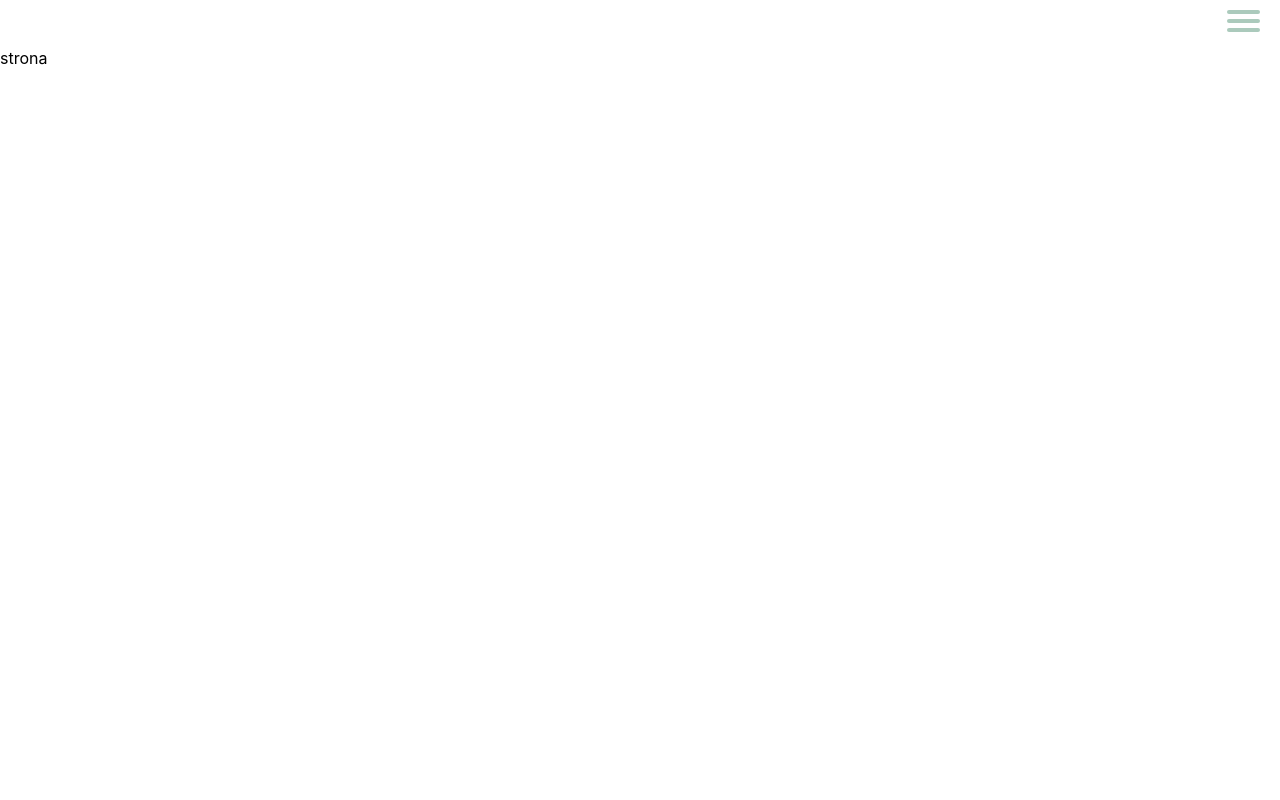
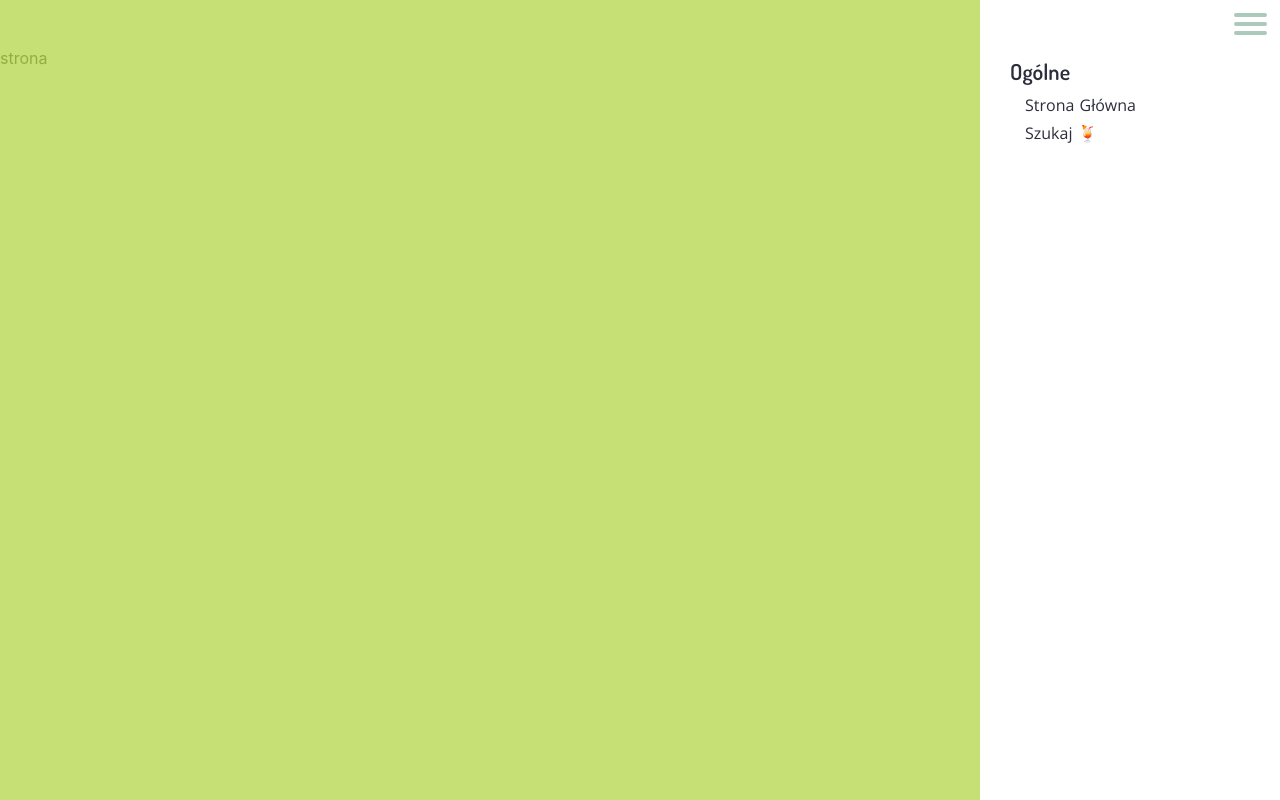
Before and after one commit to kanapka94/praca_magisterska_nuxt, a Nuxt app: page / in a window 1280 px wide. Built offline with nearby package versions, Linux system fonts and the light colour scheme.

Commit message:
Create left menu

```diff
--- a/assets/scss/_mixins.scss
+++ b/assets/scss/_mixins.scss
@@ -0,0 +1,11 @@
+@mixin font-primary($font-size: 24px, $color: #2d2d3c) {
+  font-family: 'Dosis', sans-serif;
+  font-size: $font-size;
+  color: $color;
+}
+
+@mixin font-secondary($font-size: 16px, $color: #2d2d3c) {
+  font-family: 'Open Sans', sans-serif;
+  font-size: $font-size;
+  color: $color;
+}
--- a/assets/scss/_vars.scss
+++ b/assets/scss/_vars.scss
@@ -0,0 +1,3 @@
+// colors
+$green: #bada55;
+$blue-dark: #2d2d3c;
--- /dev/null
+++ b/components/general/Link.vue
@@ -0,0 +1,42 @@
+<template>
+  <nuxt-link :to="href" class="link">
+    <slot/>
+  </nuxt-link>
+</template>
+
+<script>
+  export default {
+    name: 'LinkComponent',
+    props: {
+      href: {
+        type: String,
+        default: ''
+      }
+    }
+  }
+</script>
+
+<style lang="scss" scoped>
+  .link {
+    @include font-secondary;
+    text-decoration: none;
+    overflow: hidden;
+
+    &::after {
+      content: '';
+      display: block;
+      width: 100%;
+      height: 2px;
+      margin-top: 4px;
+      background-color: $green;
+      transform: translate(-100%, 0);
+      transition: transform 0.5s cubic-bezier(0.77,0.2,0.05,1.0);
+    }
+  }
+
+  .link:hover {
+    &::after {
+      transform: none;
+    }
+  }
+</style>
--- a/components/general/TheMenu/Burger.vue
+++ b/components/general/TheMenu/Burger.vue
@@ -27,6 +27,12 @@
 <style lang="scss" scoped>
   .burger {
     position: relative;
+    width: 40px;
+    height: 32px;
+    display: flex;
+    flex-direction: column;
+    align-items: center;
+    justify-content: center;
   }
 
   .checkbox {
@@ -42,23 +48,20 @@
     &:checked ~ span {
       background-color: #232323;
       opacity: 1;
-      transform: rotate(45deg) translate(-2px, -1px);
+      transform: rotate(45deg);
 
       &:nth-last-child(2) {
-        transform: rotate(-45deg) translate(0, -1px);
+        opacity: 0;
+        transform: rotate(0deg) scale(0.2, 0.2);
       }
 
-      &:nth-last-child(3) {
-        opacity: 0;
-        transform: rotate(0deg) scale(0.2, 0.2);
+      &:nth-last-child(1) {
+        transform: rotate(-45deg) translate(0, 1px);
       }
     }
   }
 
   span {
-    position: relative;
-    top: 10px;
-    right: 10px;
     width: 33px;
     height: 4px;
     margin-bottom: 5px;
@@ -75,7 +78,7 @@
       transform-origin: 0 0;
     }
 
-    &:nth-last-child(2) {
+    &:nth-last-child(1) {
       transform-origin: 0 100%;
     }
   }
--- /dev/null
+++ b/components/general/TheMenu/Links.vue
@@ -0,0 +1,52 @@
+<template>
+  <nav class="wrapper">
+    <div class="links">
+      <p class="title">Ogólne</p>
+      <ul>
+        <li class="item">
+          <link-component href="/">
+            Strona Główna
+          </link-component>
+        </li>
+        <li class="item">
+          <link-component href="/wyszukaj">
+            Szukaj 🍹
+          </link-component>
+        </li>
+      </ul>
+    </div>
+  </nav>
+</template>
+
+<script>
+  import LinkComponent from '../Link'
+  export default {
+    name: 'Links',
+    components: { LinkComponent }
+  }
+</script>
+
+<style lang="scss" scoped>
+  .wrapper {
+    max-width: 300px;
+    width: 100%;
+    height: 100vh;
+    padding: 60px 30px;
+    float: right;
+    background-color: #fff;
+  }
+
+  .links {
+    @include font-primary(22px);
+  }
+
+  .title {
+    margin-bottom: 15px;
+  }
+
+  .link {
+    display: block;
+    margin-left: 15px;
+    margin-bottom: 6px;
+  }
+</style>
--- /dev/null
+++ b/components/general/TheMenu/Sidebar.vue
@@ -0,0 +1,63 @@
+<template>
+  <div class="sidebar" :class="{ opened: openedMenu }">
+    <links/>
+  </div>
+</template>
+
+<script>
+  import Links from './Links'
+
+  export default {
+    name: 'Sidebar',
+    components: { Links },
+    props: {
+      opened: {
+        type: Boolean,
+        default: false
+      }
+    },
+    data () {
+      return {
+        openedMenu: this.opened
+      }
+    },
+    watch: {
+      opened: {
+        immediate: true,
+        handler (value) {
+          this.openedMenu = value
+        }
+      }
+    }
+  }
+</script>
+
+<style lang="scss" scoped>
+  .sidebar {
+    position: fixed;
+    z-index: 2;
+    top: 0;
+    left: 0;
+    width: 100vw;
+    height: 100vh;
+    background-color: rgba(186, 217, 84, .8);
+    opacity: 0;
+    visibility: hidden;
+    transition: .3s cubic-bezier(0.77,0.2,0.05,1.0);
+
+    &.opened {
+      opacity: 1;
+      visibility: visible;
+
+      .wrapper {
+        transform: none;
+      }
+    }
+  }
+
+  .wrapper {
+    transform: translate(100%, 0);
+    transition: transform 0.5s cubic-bezier(0.77,0.2,0.05,1.0);
+    transition-delay: .1s;
+  }
+</style>
--- a/components/general/TheMenu/index.vue
+++ b/components/general/TheMenu/index.vue
@@ -1,14 +1,26 @@
 <template>
   <div class="container">
-    <burger/>
+    <burger @click="burgerClick"/>
+    <sidebar :opened="opened"/>
   </div>
 </template>
 
 <script>
   import Burger from './Burger'
+  import Sidebar from './Sidebar'
   export default {
     name: 'TheMenu',
-    components: { Burger }
+    components: { Sidebar, Burger },
+    data () {
+      return {
+        opened: true
+      }
+    },
+    methods: {
+      burgerClick (value) {
+        this.opened = value
+      }
+    }
   }
 </script>
 
@@ -17,10 +29,12 @@
     width: 100%;
     height: 50px;
     display: flex;
-    justify-content: flex-end; // todo: finish burger
+    justify-content: flex-end;
   }
 
   .burger {
+    top: 10px;
     right: 10px;
+    z-index: 5;
   }
 </style>
--- a/nuxt.config.js
+++ b/nuxt.config.js
@@ -19,7 +19,8 @@ module.exports = {
       { hid: 'description', name: 'description', content: pkg.description }
     ],
     link: [
-      { rel: 'icon', type: 'image/x-icon', href: '/favicon.ico' }
+      { rel: 'icon', type: 'image/x-icon', href: '/favicon.ico' },
+      { rel: 'stylesheet', href: 'https://fonts.googleapis.com/css?family=Dosis:600|Open+Sans&display=swap' }
     ]
   },
 
```
